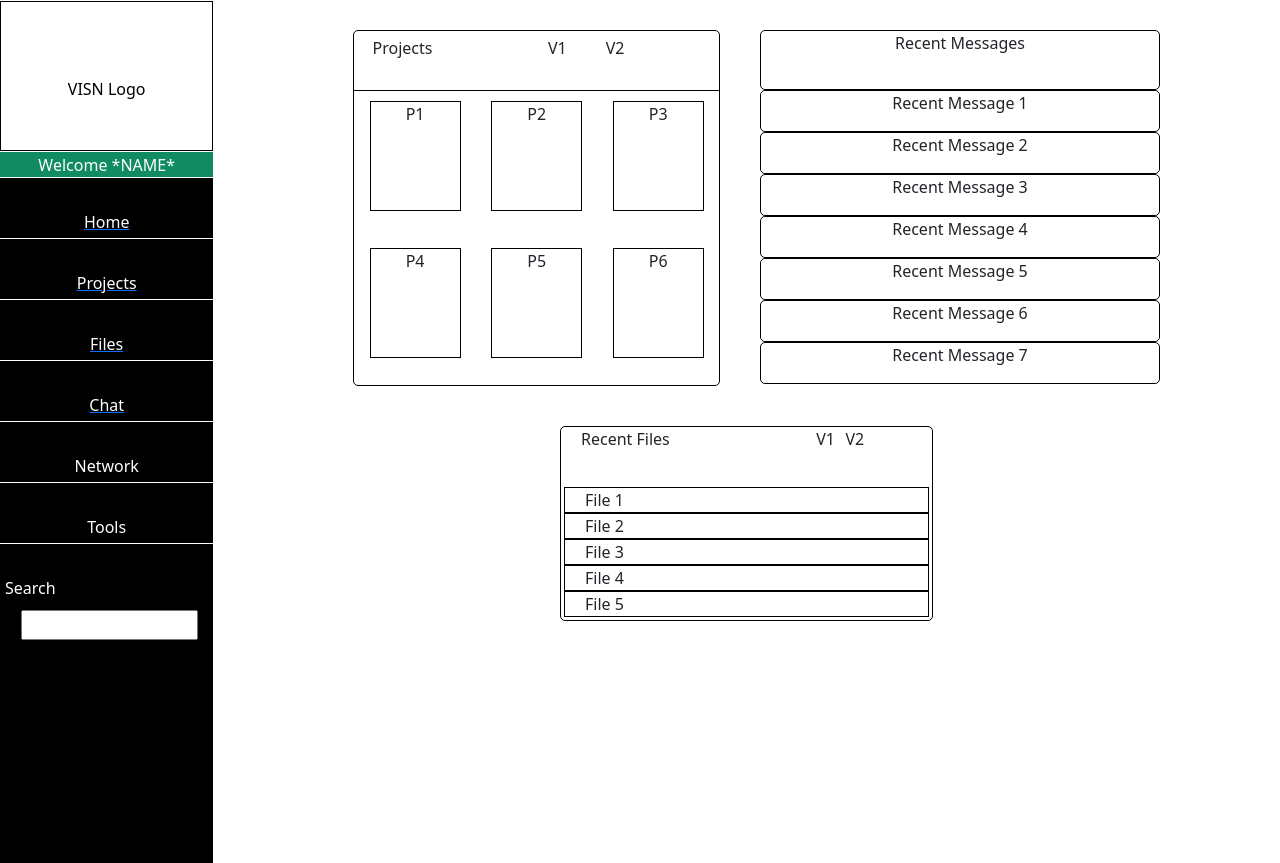
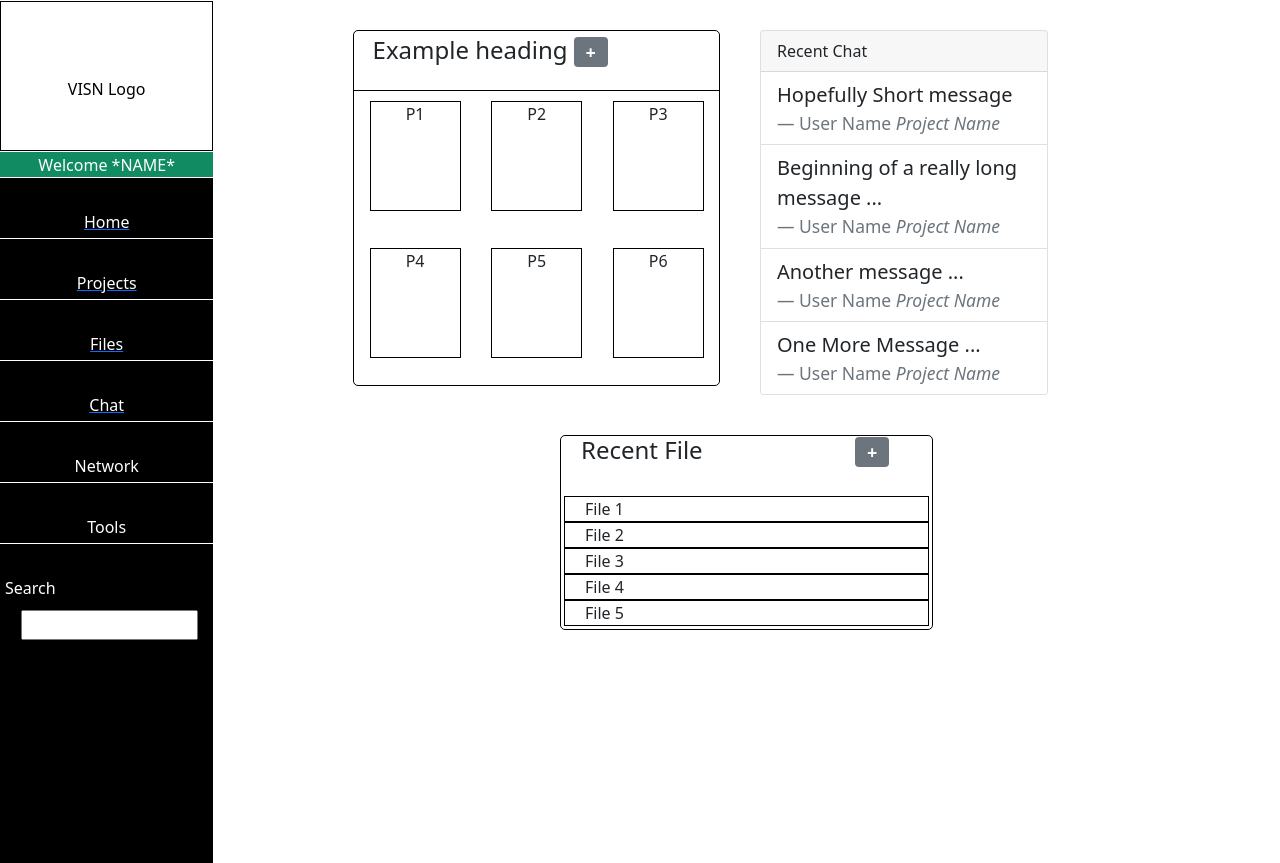
Before and after one commit to aVISN/CS425_F21, a Django app: page /home/ in a window 1280 px wide. Shown: the part 75-938 px from the top of the page. Run offline with Django 3.2, Linux system fonts and the light colour scheme.

Commit message:
now have structure can swap with bootstrap parts like legos

```diff
--- a/srv/apps/visn/pages/templates/dashboard.html
+++ b/srv/apps/visn/pages/templates/dashboard.html
@@ -11,11 +11,7 @@
                 <div id="left-view" class="col-md-5">
                     <div id="projects" class="offset-1">
                         <div class="projects-view-bar row gx-0">
-                            Projects
-                            <div class="col-md-2 offset-4">
-                               <div class="">V1</div>
-                            </div>
-                            <div class="col-md-2">V2</div>
+			    <h4>Example heading <span class="badge bg-secondary">+</span></h4>
                         </div>
                         <div class="row gx-0">
                             <div class="project col-md-4">
@@ -41,27 +37,47 @@
                         </div>
                     </div>
                 </div>
-                <div id="right-view" class="col-md-6">
-                    <div id="chat" class="col-md-10 offset-1">
-                        <div class="chat-view-bar row gx-0">
-                           Recent Messages
-                        </div>
-                        <div class="message row gx-0">Recent Message 1</div>
-                        <div class="message row gx-0">Recent Message 2</div>
-                        <div class="message row gx-0">Recent Message 3</div>
-                        <div class="message row gx-0">Recent Message 4</div>
-                        <div class="message row gx-0">Recent Message 5</div>
-                        <div class="message row gx-0">Recent Message 6</div>
-                        <div class="message row gx-0">Recent Message 7</div>
+             <!-- ********************************* -->
+            <div id="right-view" class="col-md-6">
+               <div id="chat" class="col-md-10 offset-1">
+             <div class="card" style="width: 18rem;">
+             <div class="card-header">Recent Chat</div>
+                <ul class="list-group list-group-flush">
+                   <li class="list-group-item">
+        	      <blockquote class="blockquote mb-0">
+      		 	   <p>Hopefully Short message</p>
+      		   	   <footer class="blockquote-footer">User Name <cite title="Source Title">Project Name</cite></footer>
+    		      </blockquote>
+		   </li>
+		   <li class="list-group-item">
+                      <blockquote class="blockquote mb-0">
+                           <p>Beginning of a really long message ...</p>
+                           <footer class="blockquote-footer">User Name <cite title="Source Title">Project Name</cite></footer>
+                      </blockquote>
+                   </li>
+		   <li class="list-group-item">
+                      <blockquote class="blockquote mb-0">
+                           <p>Another  message ...</p>
+                           <footer class="blockquote-footer">User Name <cite title="Source Title">Project Name</cite></footer>
+                      </blockquote>
+                   </li>
+		   <li class="list-group-item">
+                      <blockquote class="blockquote mb-0">
+                           <p>One More Message ...</p>
+                           <footer class="blockquote-footer">User Name <cite title="Source Title">Project Name</cite></footer>
+                      </blockquote>
+                   </li>
+
+                </ul>
+             </div>
+             <!-- ********************************* -->
                     </div>
                 </div>
             </div>
             <div id="bottom-view" class="row gx-0">
                 <div id="files" class="col-md-10">
                     <div class="files-view-bar row gx-0">
-                        Recent Files
-                        <div class=" col-md-1 offset-5">V1</div>
-                        <div class=" col-md-1">V2</div>
+                       <h4>Recent File <span class="badge bg-secondary offset-5">+</span></h4>
                     </div>
                     <div class="file row gx-0">File 1</div>
                     <div class="file row gx-0">File 2</div>
```
